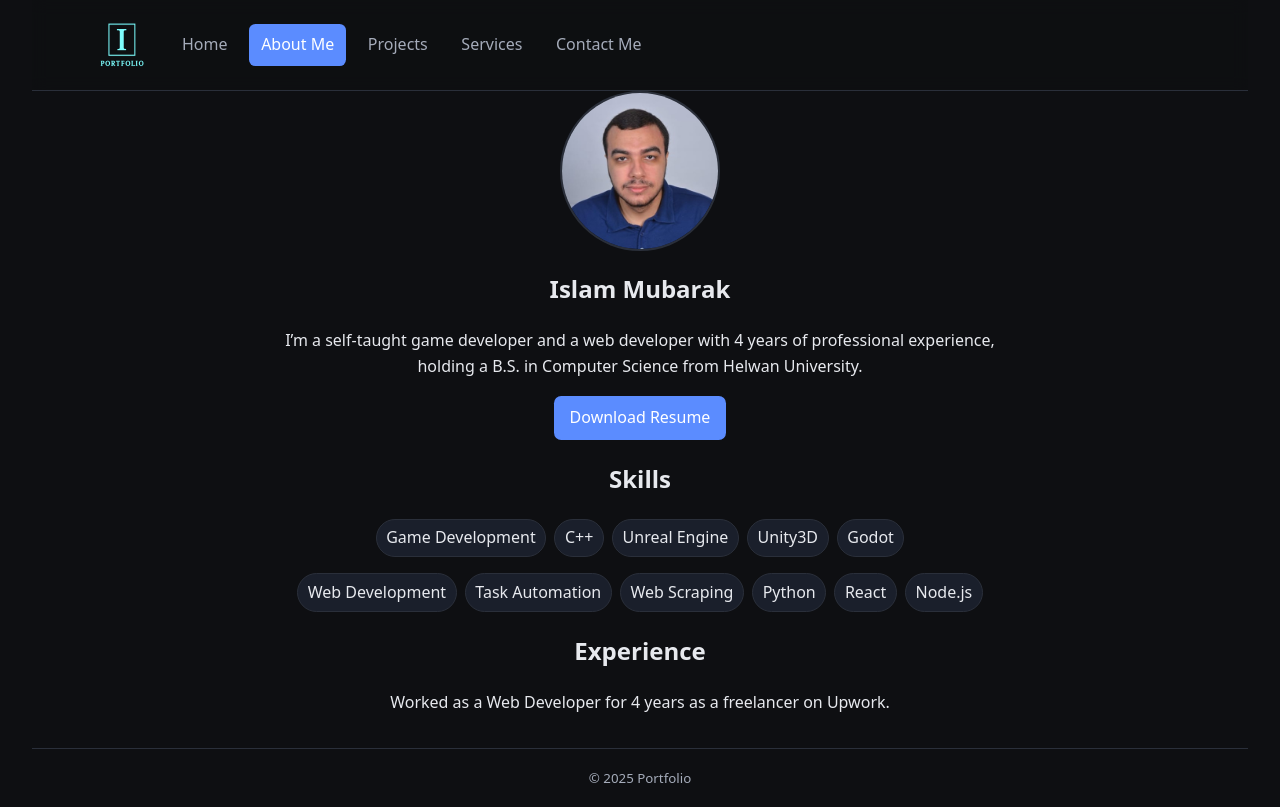
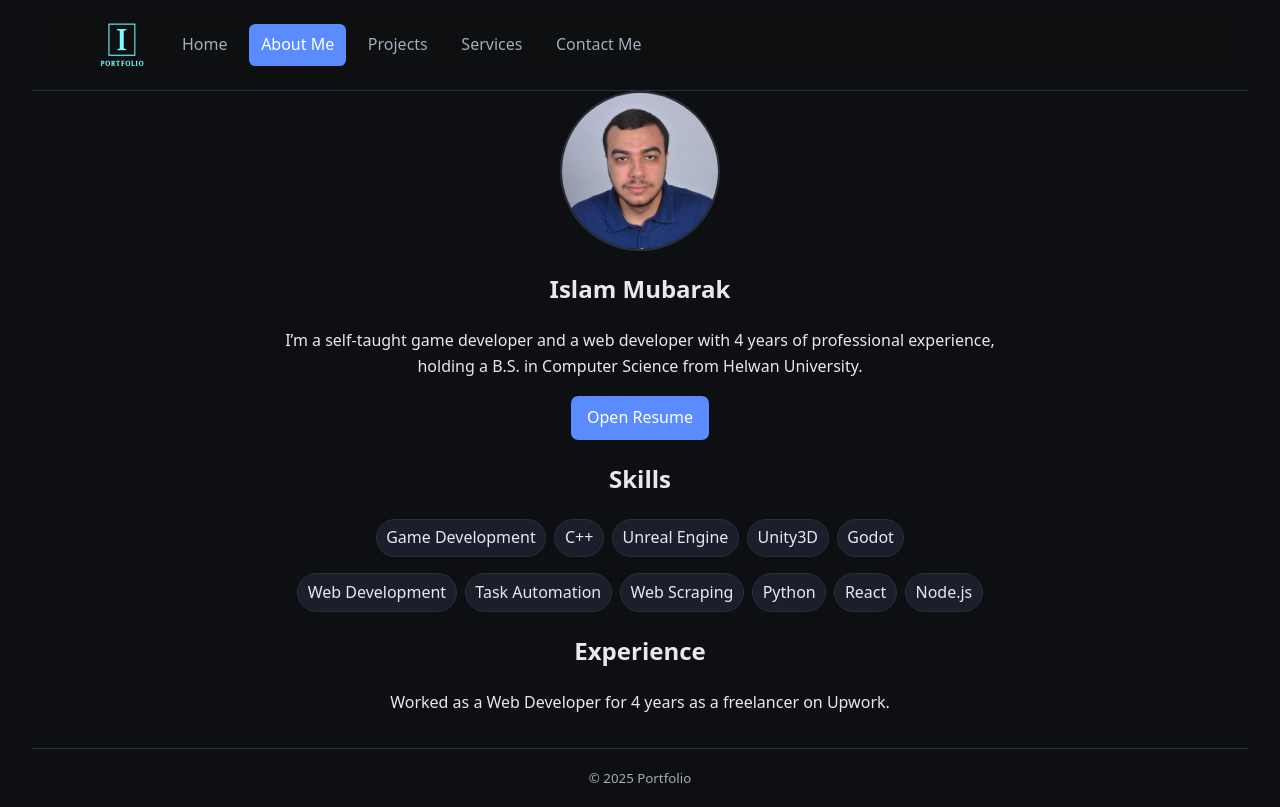
Before and after one commit to ius3r/WebPortfolio, a React (Vite) app in the folder client/: page /about in a window 1280 px wide. Built offline with nearby package versions, Linux system fonts and the light colour scheme.

Commit message:
fixed: open resume in a new page instead of downloading

```diff
--- a/client/src/pages/About.jsx
+++ b/client/src/pages/About.jsx
@@ -14,7 +14,7 @@ export default function About() {
         holding a B.S. in Computer Science from Helwan University.
       </p>
       <div className="hero-cta" style={{ justifyContent: 'center', marginBottom: '0.5rem' }}>
-        <a className="btn" href="/Resume.pdf" download="Resume.pdf">Download Resume</a>
+        <a className="btn" href="/Resume.pdf" target="_blank" rel="noopener noreferrer">Open Resume</a>
       </div>
       <h2>Skills</h2>
       <ul className="pill-list">
```
